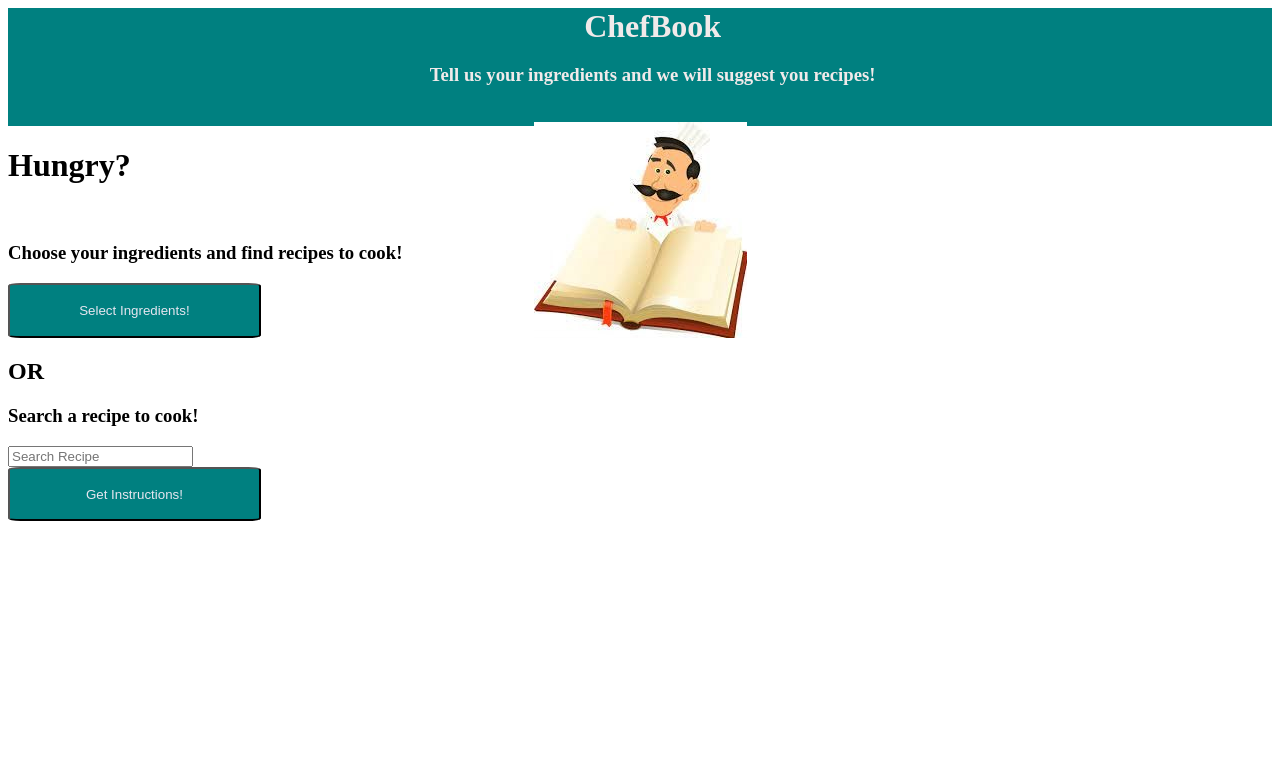
After one commit to SLR1999/chef-book, a PHP site: page /home.php in a window 1280 px wide. The commit adds this page. Shown: the top 783 px of the page. Run offline with PHP 8.4, Linux system fonts and the light colour scheme.

Commit message:
final code

```diff
--- /dev/null
+++ b/home.php
@@ -0,0 +1,34 @@
+<link rel="stylesheet" href="home_style.css" />
+<body>
+<?php
+header("Access-Control-Allow-Origin: *");
+    $db_hostname = "localhost";
+    $db_username = "root";
+    $db_password = "";
+    $db_name = "mychefbook";
+    $connection = mysqli_connect($db_hostname, $db_username, $db_password, $db_name);
+?>
+<div class="header">
+   <h1 class= "mainheading"> ChefBook </h1>
+   <h3> Tell us your ingredients and we will suggest you recipes!</h3>
+   <br/>
+   <img src="chef.jpg">
+</div>
+
+<h1>Hungry? <br/><br/></h1>
+<h3>Choose your ingredients and find recipes to cook!</h3>
+<?php
+echo '<form action="ingredients.php" method="post">';
+echo '<input class = "button" type="submit" name="select_ingredients" value="Select Ingredients!"/>';
+echo '</form>';
+?>
+<h2>OR</h2>
+<h3>
+Search a recipe to cook!</h3>
+<!-- <br/> -->
+<?php
+echo '<form action="instructions2.php" method="post">';
+echo '<input class = "textbox" type = "text" name="recipe" placeholder="Search Recipe"\> <br/>';
+echo '<input class = "button" type="submit" name="get_instructions" value="Get Instructions!"/>';
+echo '</form>';
+?>
--- /dev/null
+++ b/home_style.css
@@ -0,0 +1,48 @@
+.mainheading {
+    display: inline;
+    text-align: center;
+    text-decoration: wavy;
+    font-size: xx-large;
+    font-family:'Times New Roman', Times, serif;
+    /* font-weight: 1000; */
+    font-style:inherit;
+}
+
+.row{
+	display: flex;
+}
+
+.column{
+	flex: 25%;
+	padding: 5px;
+}
+
+/* .img {
+    display: block;
+    /* margin-left: auto;
+    margin-right: auto; */
+    /* width: 25%;
+    height: 25%; */
+/* } */
+
+
+.header {
+    display: block;
+    background-color:teal;
+    color: rgb(241, 234, 234);
+    align-items: center;
+    align-content: center;
+    text-align: center;
+    text-indent: 2%;
+    height: 15%;
+}
+
+.button {
+    display: block;
+    background-color:teal ;
+    size: 300px;
+    border-radius: 5%;
+    color: rgb(230, 230, 240);
+    height: 7%;
+    width: 20%;
+}
--- a/instructions.php
+++ b/instructions.php
@@ -39,7 +39,7 @@
     $result1 = mysqli_query($connection,$sql_query1);
     echo nl2br("It is for: ".mysqli_fetch_assoc($result1)['category']."\n");
     $result1 = mysqli_query($connection,$sql_query1);
-    echo nl2br("You burn: ".mysqli_fetch_assoc($result1)['calories']." calories");
+    echo nl2br("You consume: ".mysqli_fetch_assoc($result1)['calories']." calories");
   ?>
 </h2>
 <h2>Cooking Instructions:</h2>
```
Also changed, not shown: instructions2.php (added, +60 -0 lines).
